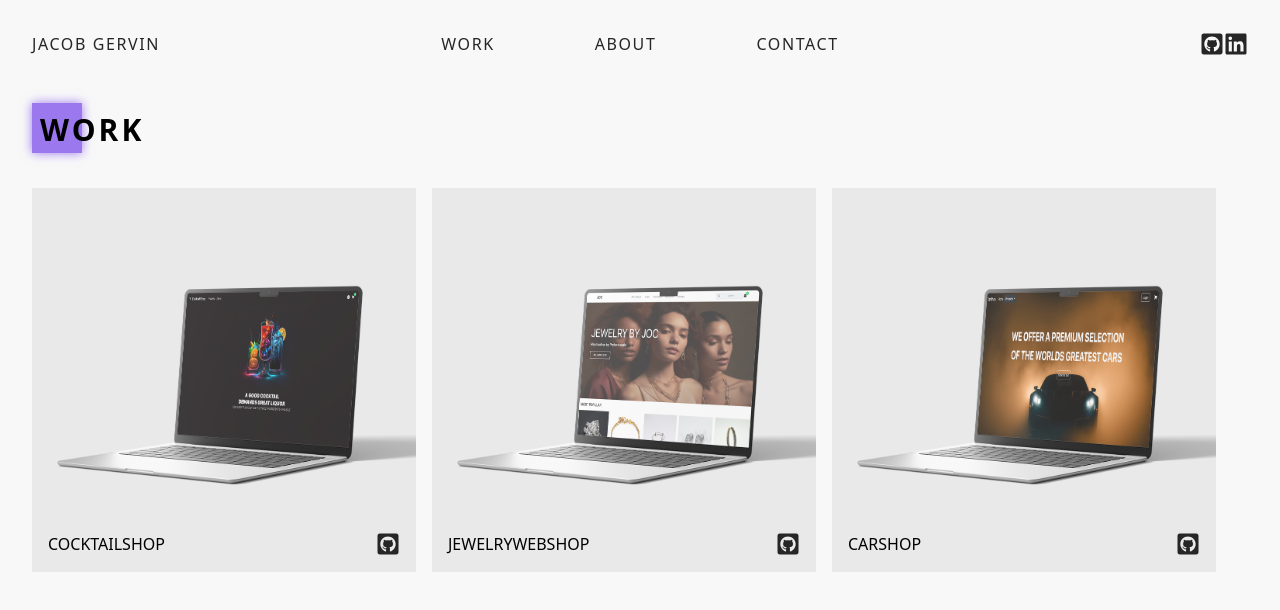
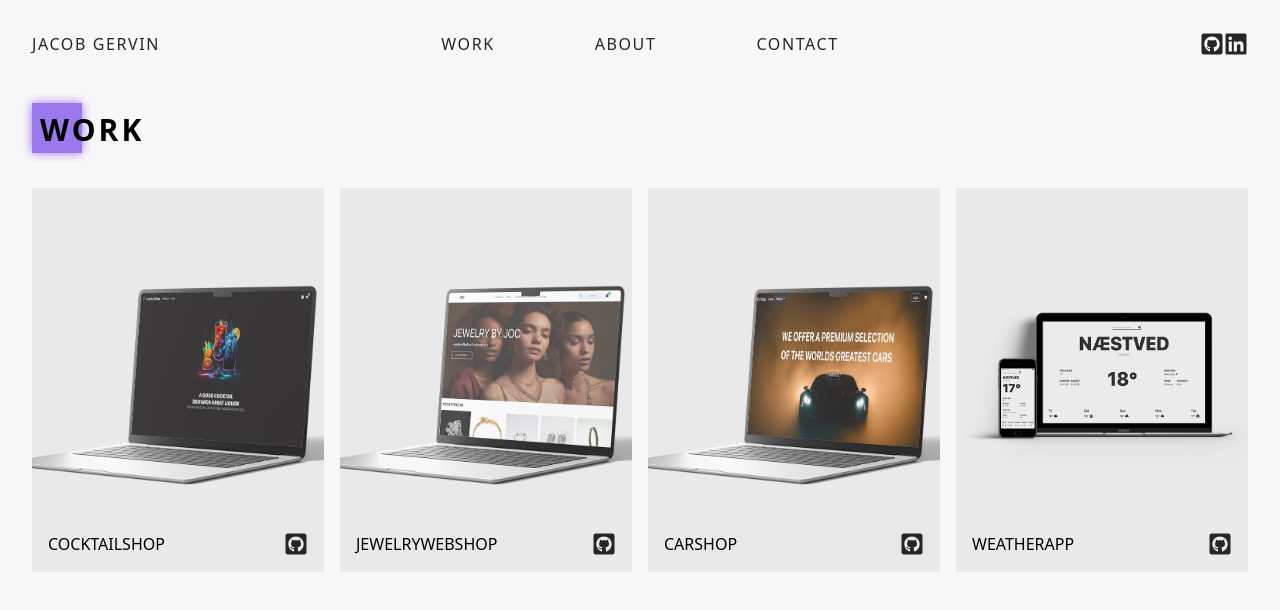
Before and after one commit to jacobgervin/webdev-portfolio, a React (Create React App) app: page /work in a window 1280 px wide. Shown: the top 610 px of the page. Built offline with nearby package versions, Linux system fonts and the light colour scheme.

Commit message:
Weather app - added

```diff
--- a/src/pages/projects.js
+++ b/src/pages/projects.js
@@ -2,6 +2,7 @@
 import cocktailshopImg from "../images/cocktailshop-mockup.png"
 import jocImg from "../images/joc.png"
 import carshopImg from "../images/carshop.png"
+import weatherappImg from "../images/weatherapp.png"
 export const PROJECTS = [
     {
         "id": "1",
@@ -29,6 +30,15 @@ export const PROJECTS = [
         techstack: ["PHP", "CSS", "HTML", "BOOTSTRAP", "MYSQL"],
         "github": "https://github.com/jacobgervin/php-project",
         "live": "http://carshop.jacobgervin.dk/"
+      },
+      {
+        "id": "4",
+        "name": "WEATHERAPP",
+        "about": "This is a personal project I made in my free time, for this project i used an API containing data about the weather around the world.",
+        "image": weatherappImg,
+        techstack: ["REACT", "CSS", "HTML", "TAILWIND", "JAVASCRIPT"],
+        "github": "https://github.com/jacobgervin/weatherapp",
+        "live": "https://weatherapp-umber-omega.vercel.app/"
       }
 
 
```
Also changed, not shown: src/images/weatherapp.png (added).
